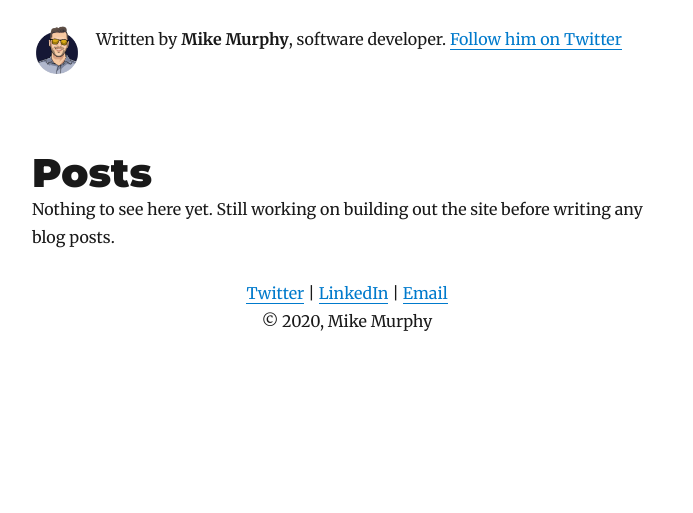
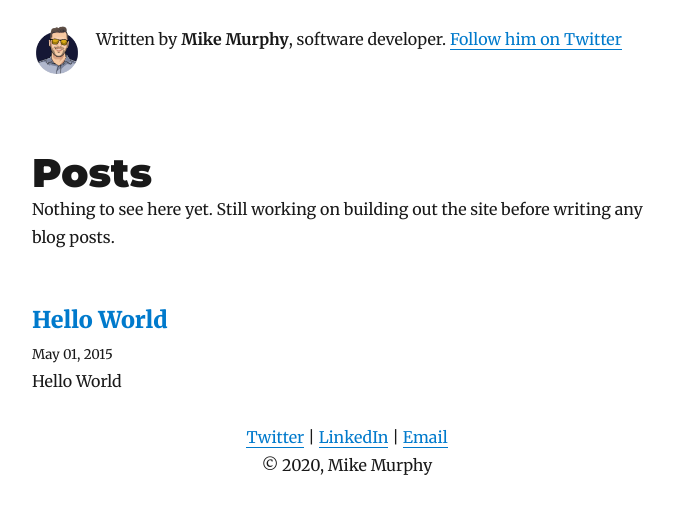
Before and after one commit to mikeymurph77/mikeymurph77.github.io, a Gatsby site: page /blog in a window 1280 px wide. Shown: the part 157-670 px from the top of the page, without its empty margins (293-986 px from the left). Built offline with nearby package versions, Linux system fonts and the light colour scheme; Gatsby itself is replaced by a stand-in of ours; some packages are replaced by stand-ins of ours.

Commit message:
Display blog posts on blog page

```diff
--- a/src/pages/blog.js
+++ b/src/pages/blog.js
@@ -19,7 +19,7 @@ const BlogIndex = ({ data, location }) => {
       <HeadingTitle>Posts</HeadingTitle>
       <p>Nothing to see here yet. Still working on building out the site before writing any blog posts.</p>
       {/* TODO: REMOVE THE FALSE FROM THE CONDITION BELOW */}
-      {false && posts.map(({ node }) => {
+      {posts.map(({ node }) => {
         const title = node.frontmatter.title || node.fields.slug
         return (
           <article key={node.fields.slug}>
```
